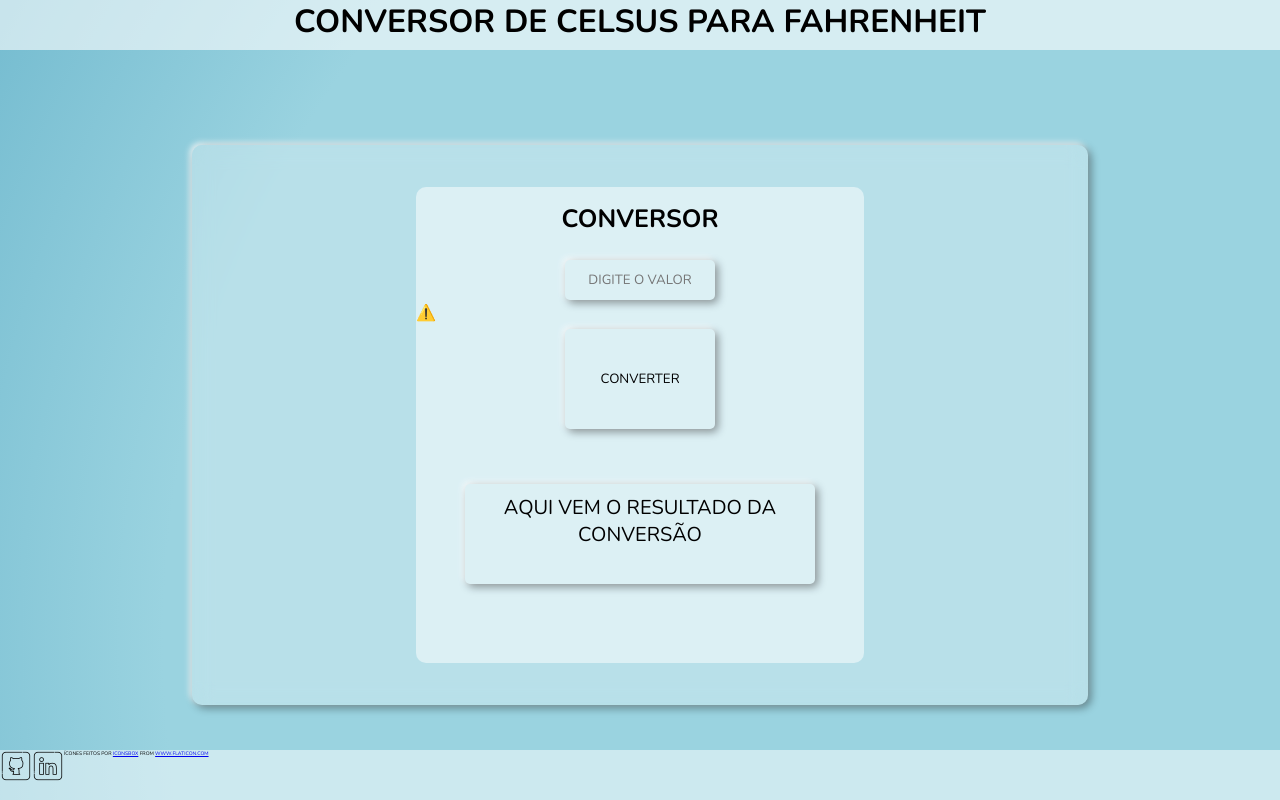
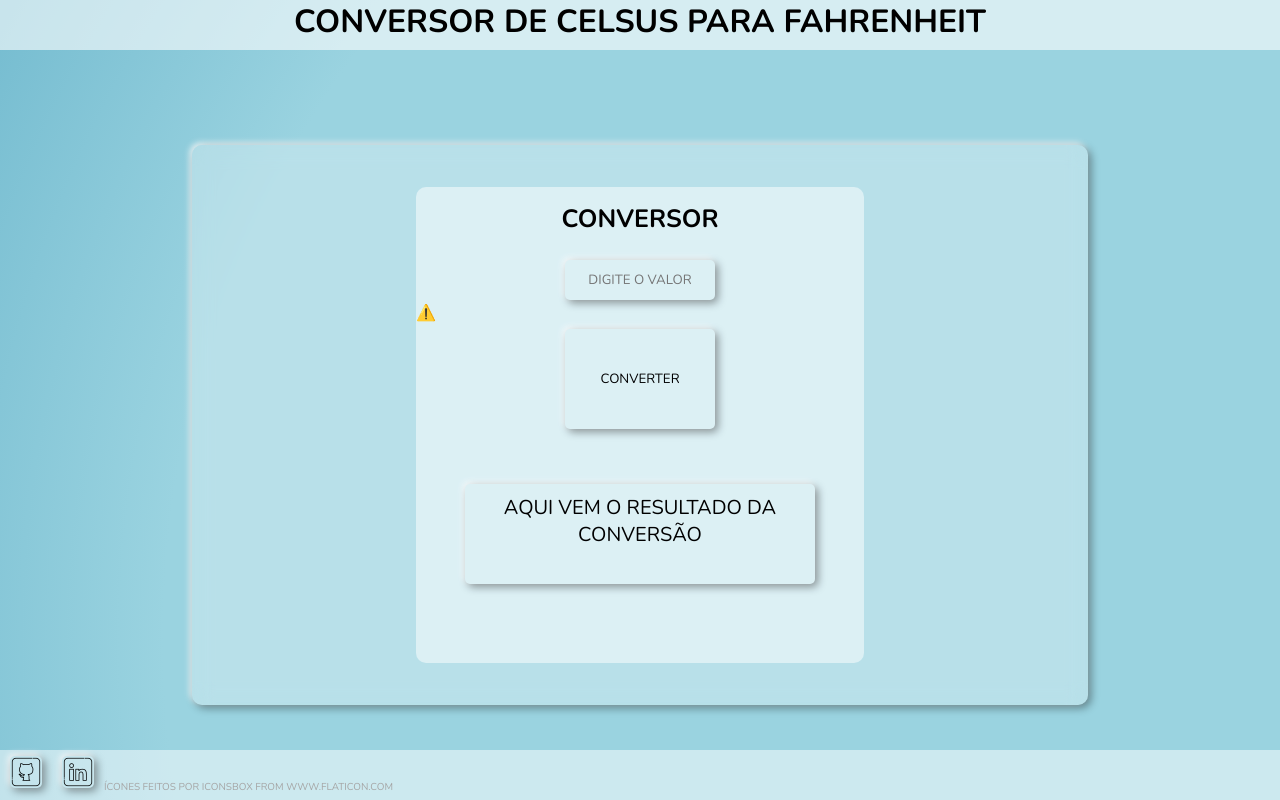
Before and after one commit to Riquecelo/Conversor-de-Temperatura, a plain HTML site: page index.html in a window 1280 px wide. Drawn offline with nearby package versions, Linux system fonts and the light colour scheme; no server answers.

Commit message:
Add files via upload

```diff
--- a/index.html
+++ b/index.html
@@ -38,9 +38,11 @@
 
     </main>
     <footer>
-        <a href="http://"><img class="ico" src="img/github.png" alt="icone do github"></a>
-        <a href=""><img class="ico" src="img/linkedin.png" alt="icone do linkedin"></a>
-        <div>Ícones feitos por <a href="https://www.flaticon.com/br/autores/iconsbox" title="IconsBox">IconsBox</a> from <a href="https://www.flaticon.com/br/" title="Flaticon">www.flaticon.com</a></div>
+
+        <a class="ico" href="https://github.com/Riquecelo" target="_blank"><img src="img/github.png" alt="icone do github" ></a>
+        <a class="ico" href="https://www.linkedin.com/in/marcelosantos11/" target="_blank"><img src="img/linkedin.png" alt="icone do linkedin"></a>
+        <div>Ícones feitos por <a href="https://www.flaticon.com/br/autores/iconsbox" title="IconsBox" target="_blank">IconsBox</a> from <a href="https://www.flaticon.com/br/" title="Flaticon" target="_blank">www.flaticon.com</a></div>
+
     </footer>
     <script src="index.js"></script>
     <script src="https://unpkg.com/@lottiefiles/lottie-player@latest/dist/lottie-player.js"></script>
--- a/style.css
+++ b/style.css
@@ -134,7 +134,26 @@ section .resultado{
     3px 3px 8px 0 rgba(0, 0, 0, 0.4),
     -2px -2px 6px 0 rgba(255, 255, 255, 0.9);
 }
-
+footer .ico{
+    margin: auto 10px;
+}
+footer img{
+    border-radius: 5px;
+    box-shadow:
+    3px 3px 8px 0 rgba(0, 0, 0, 0.4),
+    -2px -2px 6px 0 rgba(255, 255, 255, 0.9);
+}
+footer img:hover{
+    box-shadow:
+    6px 6px 8px 0 rgba(0, 0, 0, 0.4),
+    -4px -4px 6px 0 rgba(255, 255, 255, 0.9);
+}
 footer div{
-    font-size: 5px;
+    color: rgb(165, 165, 165);
+    font-size: 10px;
+    margin-top: 30px;
 }
+footer div a{
+    text-decoration: none;
+    color: rgb(165, 165, 165);
+}
```
